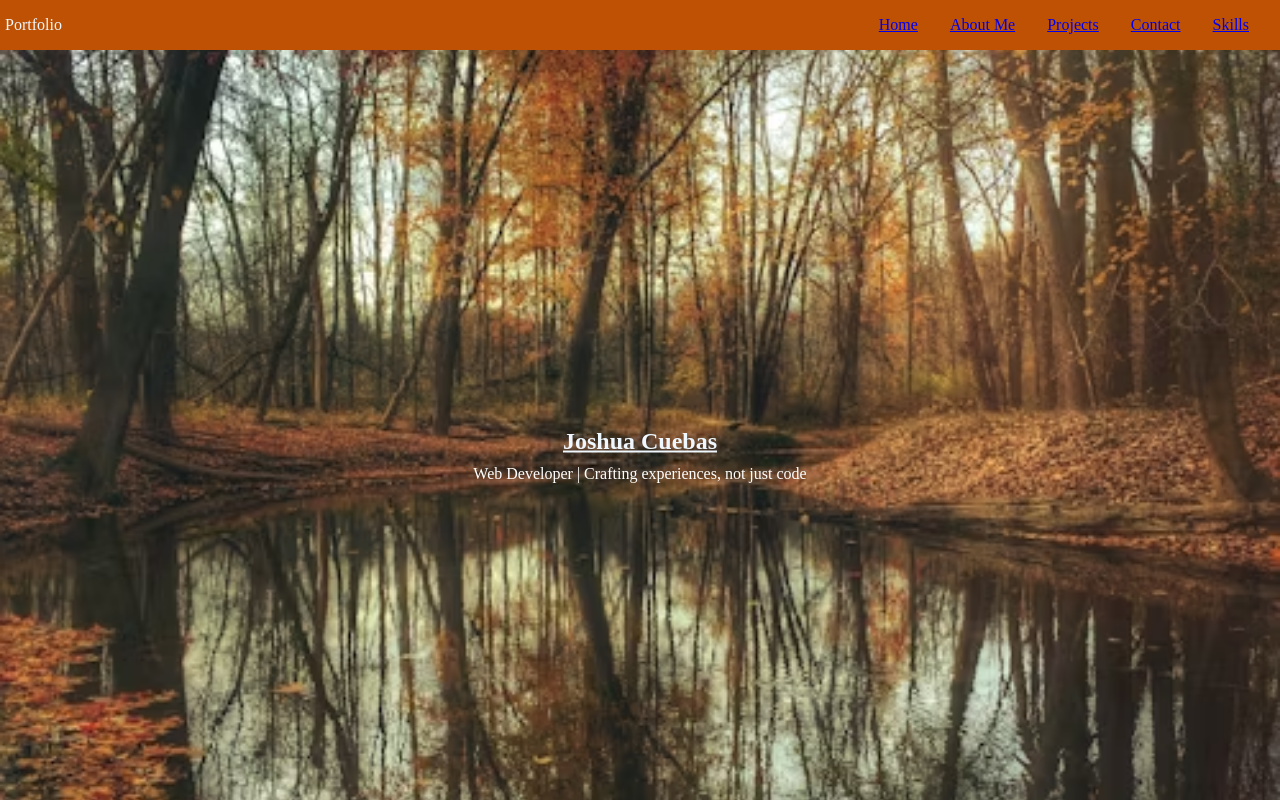
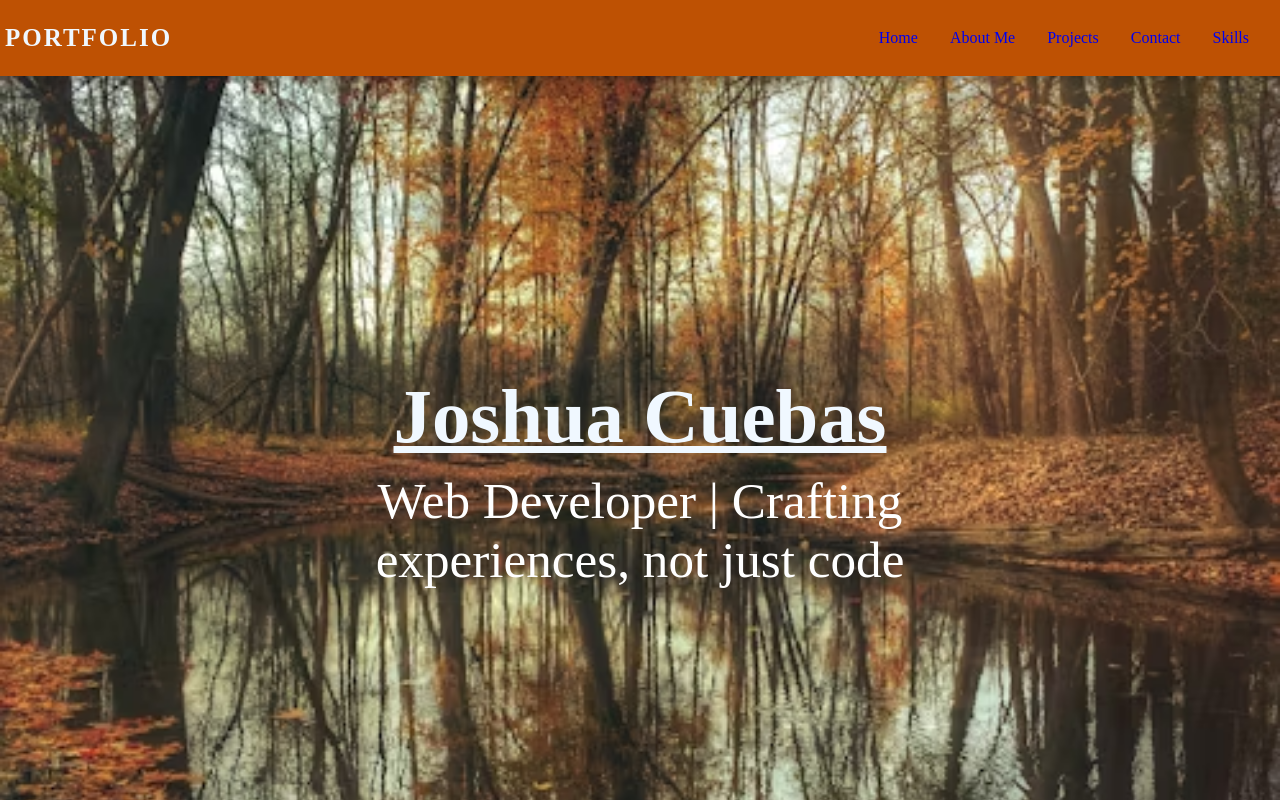
Before and after one commit to jcuebas5443/josh-s-portfolio, a plain HTML site: page index.html in a window 1280 px wide. Shown: the top 800 px of the page. Drawn offline with nearby package versions, Linux system fonts and the light colour scheme.

Commit message:
commit 2

```diff
--- a/index.css
+++ b/index.css
@@ -7,16 +7,26 @@ html{
     scroll-behavior: smooth;
     color: aliceblue;
 }
-body,html{
-    height: 100%;
-}
+
 header{
     background-color:#be5103;
     display: flex;
     justify-content: space-between;
     align-items: center;
-    height: 50px;
+    height: auto;
     padding: 5px;
+    box-shadow: 0 2px 10px rgba(0,0,0,0.3);
+    position: sticky;
+    top: 0;
+    z-index: 1000;
+    transition: background 0.4s ease;
+}
+header > p {
+  font-size: 25px;
+  font-weight: 900;
+  letter-spacing: 2px;
+  text-transform: uppercase;
+
 }
 footer{
     background-color:#be5103;
@@ -44,6 +54,10 @@ ul li a {
     display: block;
     padding: 14px 16px;
     border: 5px 5px solid black;
+    text-decoration: none;
+}
+ul li a:hover {
+  color: #fff;
 }
 
 .hero-image{
@@ -53,8 +67,11 @@ ul li a {
     background-repeat: no-repeat;
     background-size: cover;
     position:relative;
+    transition: transforem 0.3s ease;
 
 }
+
+
 .hero-text{
     text-align: center;
     position: absolute;
@@ -62,6 +79,7 @@ ul li a {
     left: 50%;
     transform: translate(-50%, -50%);
     color: white;
+    font-size: 4vw;
 }
 
 .container2{
@@ -92,10 +110,22 @@ ul li a {
 .project-card {
   background: #be5103;
   padding: 20px;
-  width: 250px;
+  width: 220px;
   border-radius: 10px;
   text-align: center;
+  animation: pulse 2s infinite;
 }
+
+@keyframes pulse {
+  0%, 100% {
+    transform: scale(1);
+  }
+  50% {
+    transform: scale(1.1);
+  }
+}
+
+
 .project-card img {
   width: 100%;
   border-radius: 10px;
@@ -121,6 +151,12 @@ ul li a {
   text-align: center;
   background-color: black;
   flex: 0 0 calc(33.33% - 40px);
+
+}
+
+.skillscards:hover {
+  transform: translateY(-8px);
+  box-shadow: 0 10px 20px rgba(14, 13, 13, 0.4);
 }
 
 .container5{
```
